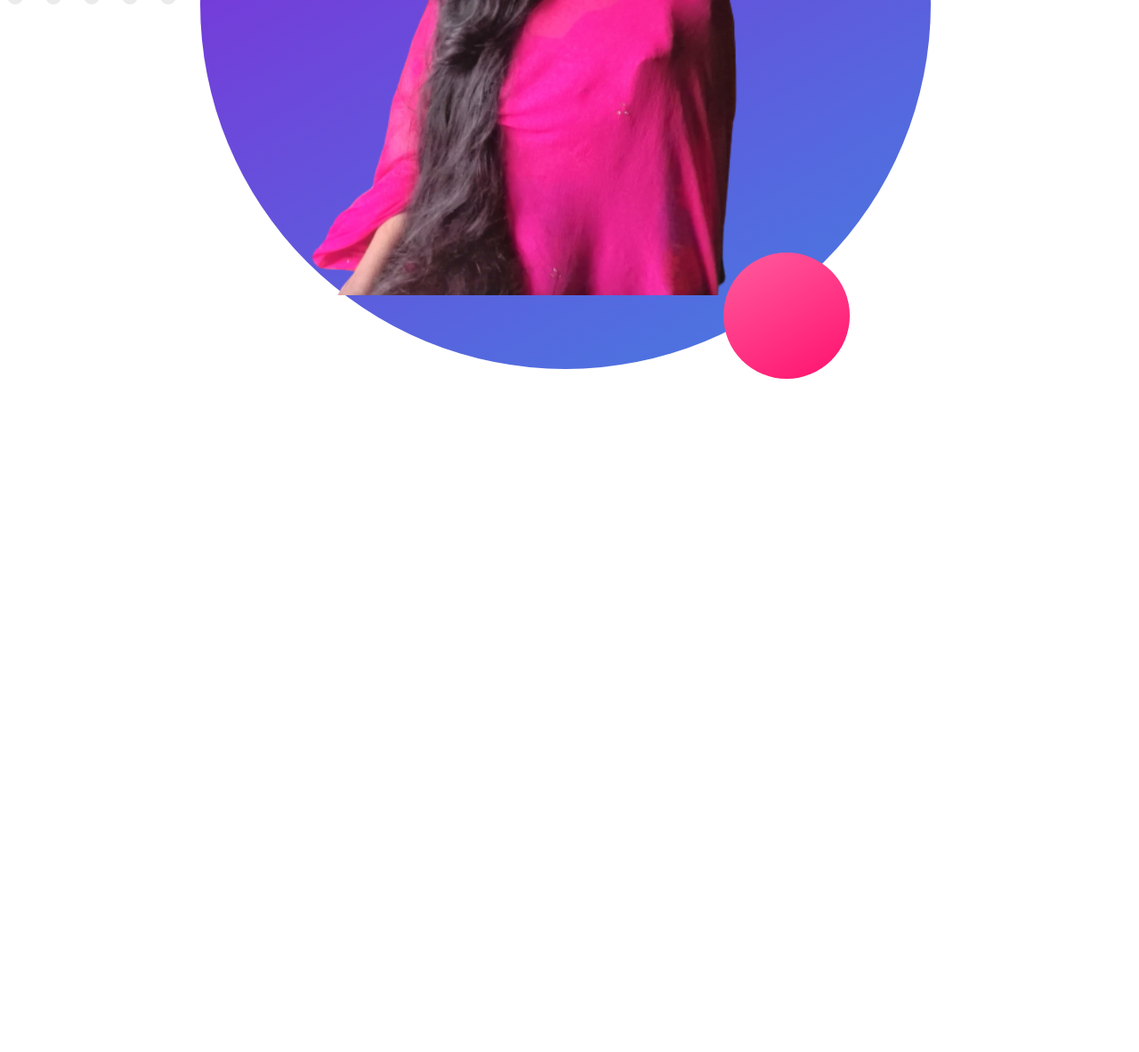
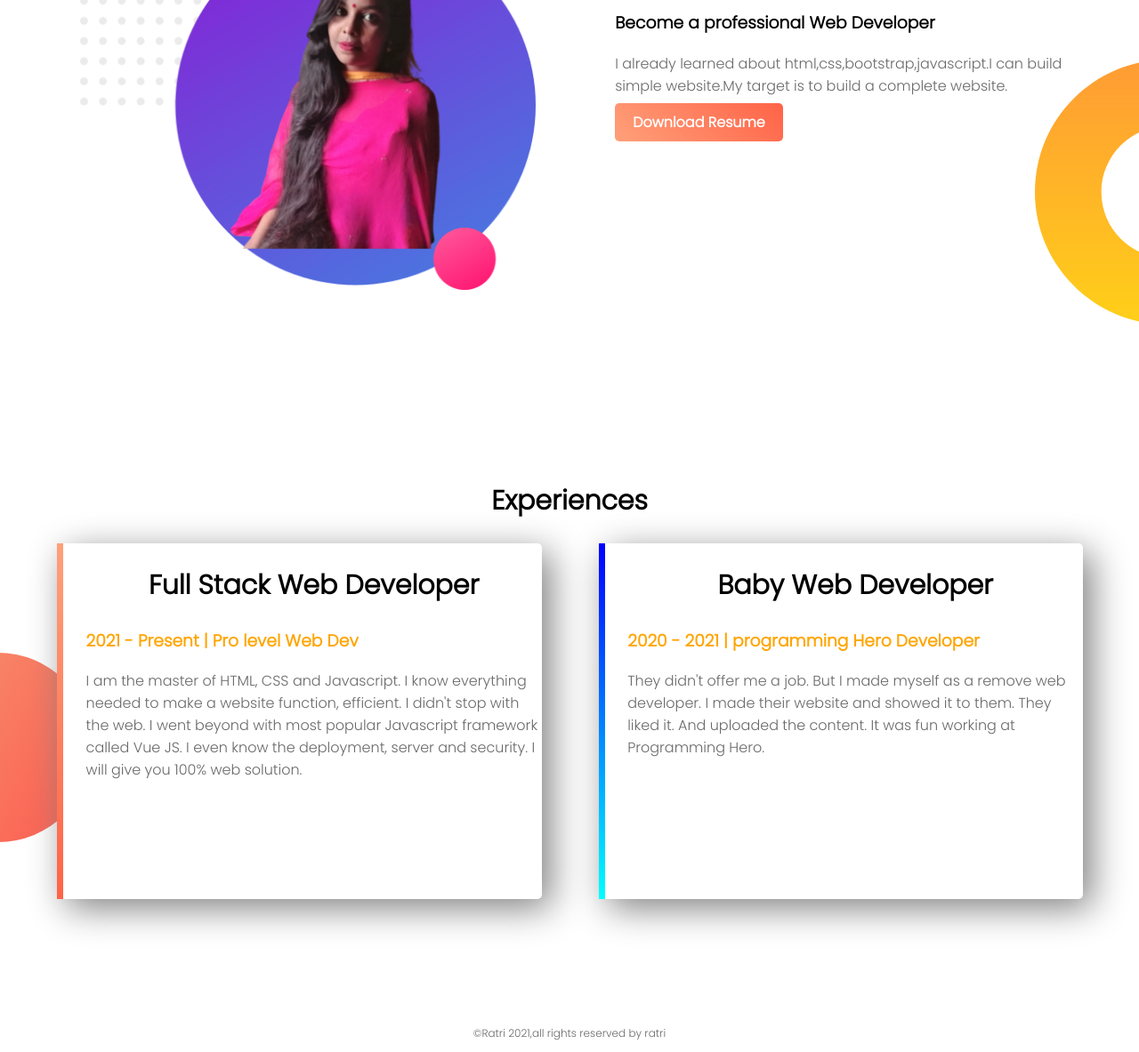
Before and after one commit to meherinakter13/demo_portfolio, a plain HTML site: page index.html in a window 1280 px wide. Shown: the part 684-1867 px from the top of the page at 89% size. Before the commit the page ends 1125 px from the top, so only its background shows below. Drawn offline with Linux system fonts and the light colour scheme.

Commit message:
Finished website

```diff
--- a/index.html
+++ b/index.html
@@ -9,17 +9,46 @@
     <link rel="stylesheet" href="style.css">
 </head>
 <body>
-    <section>
-        <div>
+    <section class="top-banner">
+        <div class="half">
             <h1>Welcome To</h1>
-            <h1><span class="name-highlight">Ratri's</span> Website</h1>
+            <h1><span class="orange-highlight">Ratri's</span> Website</h1>
             <h3>World class Web Developer</h3>
             <p>Web development is the work involved in developing a Web site for the Internet or an intranet. Web development can range from developing a simple single static page of plain text to complex Web-based Internet applications, electronic businesses, and social network services</p>
+            <a target="_blank"class="button" href="https://www.linkedin.com/in/meherin-akter-701577187/">Hire Me</a>
         </div>
-        <div>
+        <div class="half">
             <img src="img/my_picture.png" alt="">
         </div>
     </section>
+    <section class="mid-banner">
+        <div class="half">
+            <img src="img/my_picture.png" alt="">
+        </div>
+        <div class="half">
+            <h2>Big Dream </h2>
+            <h3>Become a professional Web Developer</h3>
+            <p>I already learned about html,css,bootstrap,javascript.I can build simple website.My target is to build a complete website.</p>
+            <a target="_blank"class="button" href="https://www.linkedin.com/in/meherin-akter-701577187/">Download Resume</a>
+        </div>
+
+    </section>
+    <section class="experience">
+        <h2>Experiences</h2>
+        <div id="full-stack" class="half single-experience">
+            <h2>Full Stack Web Developer</h2>
+            <h3 class="orange-highlight">2021 - Present | Pro level Web Dev</h3>
+            <p>I am the master of HTML, CSS and Javascript. I know everything needed to make a website function, efficient. I didn't stop with the web. I went beyond with most popular Javascript framework called Vue JS. I even know the deployment, server and security. I will give you 100% web solution.</p>
+        </div>
+        <div id="baby-dev"class="half single-experience">
+            <h2>Baby Web Developer</h2>
+            <h3 class="orange-highlight">2020 - 2021 | programming Hero Developer</h3>
+            <p>They didn't offer me a job. But I made myself as a remove web developer. I made their website and showed it to them. They liked it. And uploaded the content. It was fun working at Programming Hero.</p>
+        </div>
+    </section>
+    <footer>
+        <p>&copy;Ratri 2021,all rights reserved by ratri</p>
+    </footer>
 
 </body>
 </html>
--- a/style.css
+++ b/style.css
@@ -1,9 +1,74 @@
 body{
     font-family: 'Poppins', sans-serif;
+    margin: 0;
 }
 h1{
     font-size: 30px;
 }
-.name-highlight{
+h2{
+    font-size: 30px;
+}
+p{
+    color: dimgray;
+}
+.orange-highlight{
     color: orange;
 }
+.half{
+    width: 40%;
+    float: left;
+    margin-left: 5%;
+    padding-left: 2%;
+}
+.half img{
+    width: 100%;
+}
+.top-banner{
+    background-image: url("img/top-banner.png");
+    background-repeat: no-repeat;
+}
+section{
+    height: 500px;
+    padding-bottom: 100px;
+}
+.button{
+    text-decoration: none;
+    background-image: linear-gradient(45deg,lightsalmon,tomato);
+    padding: 10px 20px;
+    color: white;
+    border-radius: 5px;
+    font-weight: 700;
+}
+.mid-banner{
+    background-image: url("img/dream-bg.png");
+    background-repeat: no-repeat;
+    background-position: right;
+}
+.experience{
+    background-image: url("img/exp-bg.png");
+    background-repeat: no-repeat;
+    background-position: left;
+}
+.experience h2{
+    text-align: center;
+}
+.single-experience{
+    box-shadow: 10px 10px 40px gray;
+    border-radius: 5px;
+    height: 80%;
+    background-color: white;
+}
+#full-stack{
+    border-left: 7px solid ;
+    border-image: linear-gradient(180deg, lightsalmon,tomato);
+    border-image-slice: 1;
+}
+#baby-dev{
+    border-left: 7px solid ;
+    border-image: linear-gradient(180deg, blue,cyan);
+    border-image-slice: 1;
+}
+footer p{
+    text-align: center;
+    font-size: 12px;
+}
```
